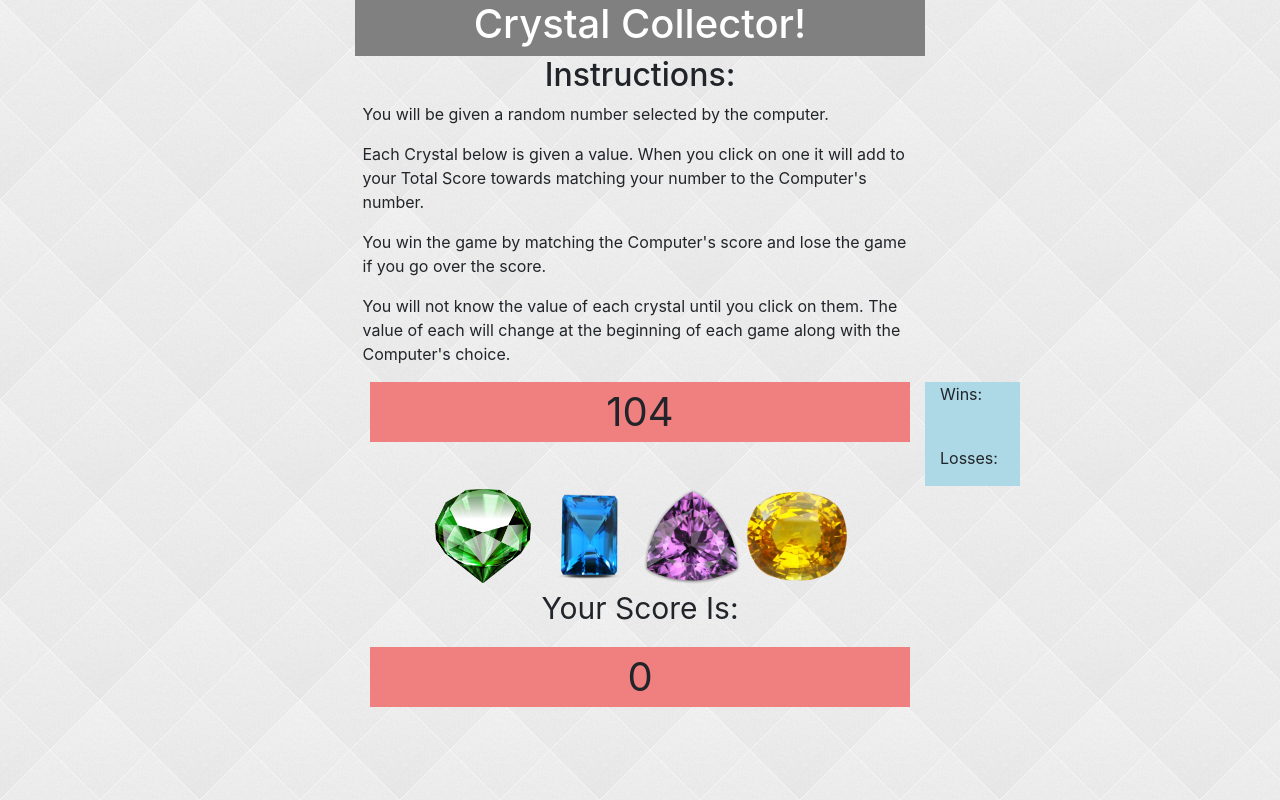
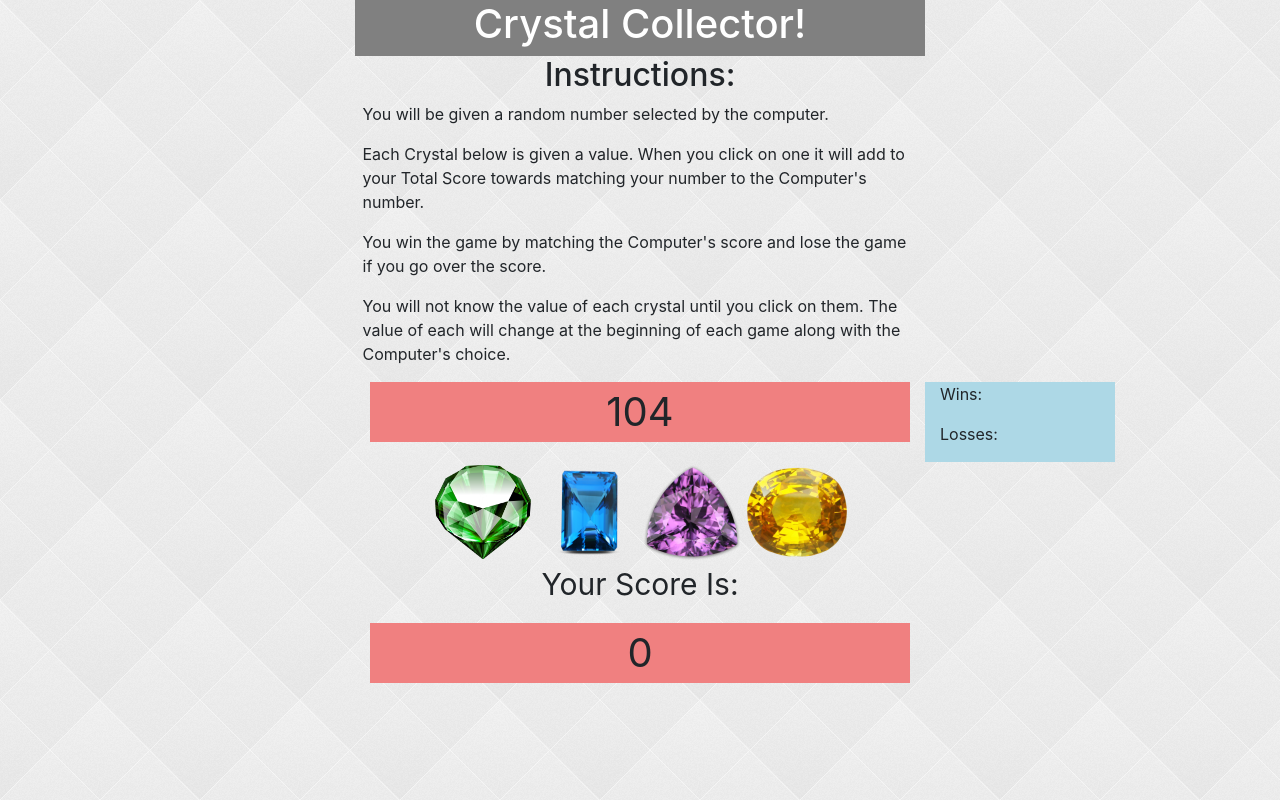
Before and after one commit to mtaube59/Crystal-Collector, a plain HTML site: page index.html in a window 1280 px wide. Drawn offline with nearby package versions, Linux system fonts and the light colour scheme.

Commit message:
layout again

```diff
--- a/index.html
+++ b/index.html
@@ -48,12 +48,11 @@
             <div class="col-md-6">
                 <p id="random"></p>
             </div>
-        <div class="col-md-1" id="tally">
+            <div class="col-md-2" id="tally">
                 <p id="wins">Wins:</p>
-            <br>
                 <p id="losses">Losses:</p>
             </div>
-        <div class="col-md-2"></div>
+            <div class="col-md-1"></div>
         </div>
     </div>
     <div class="gem-container">
```
Also changed, not shown: assets/css/style.css (line endings or trailing spaces). Lines whose indentation alone changed are shown as unchanged.
